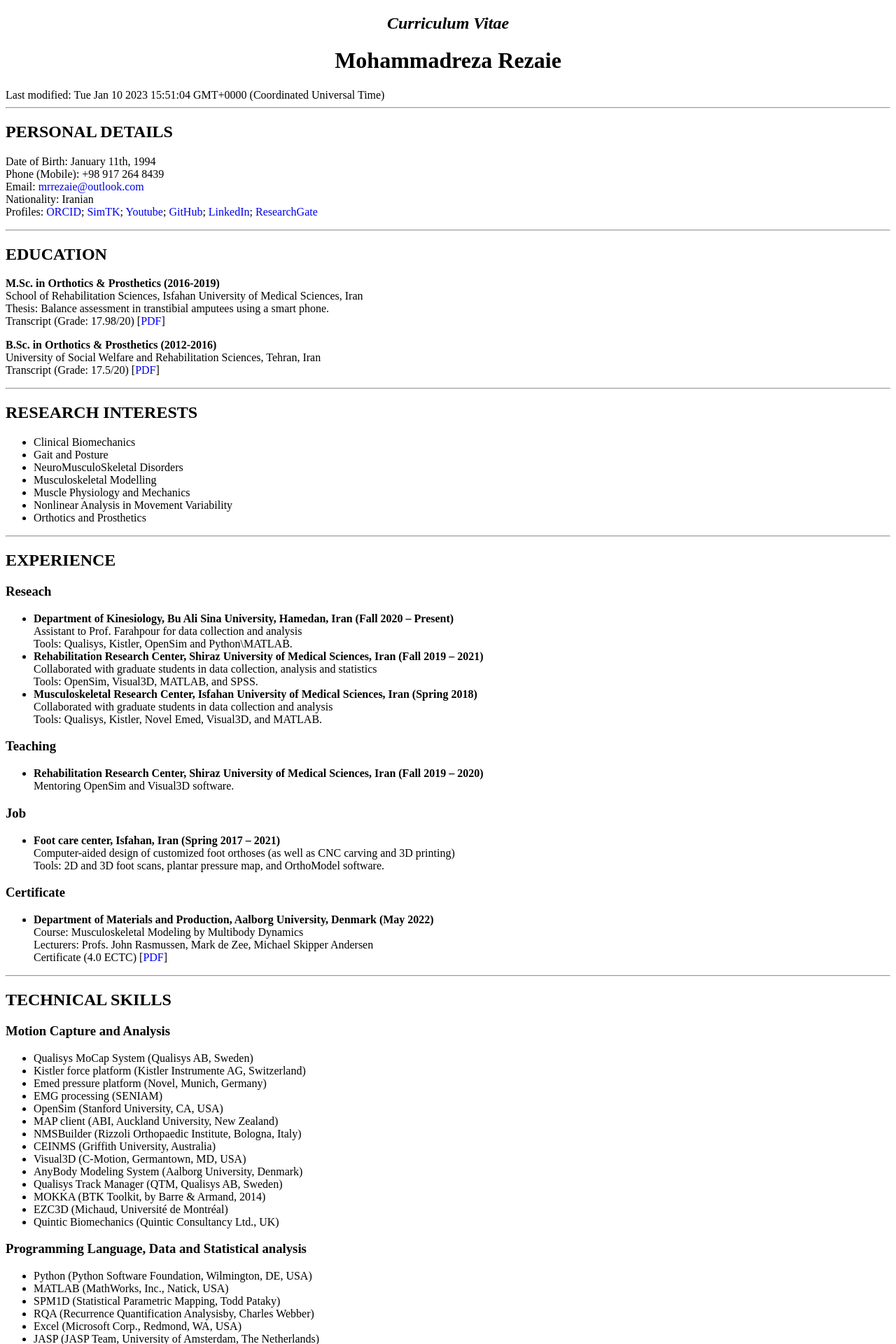
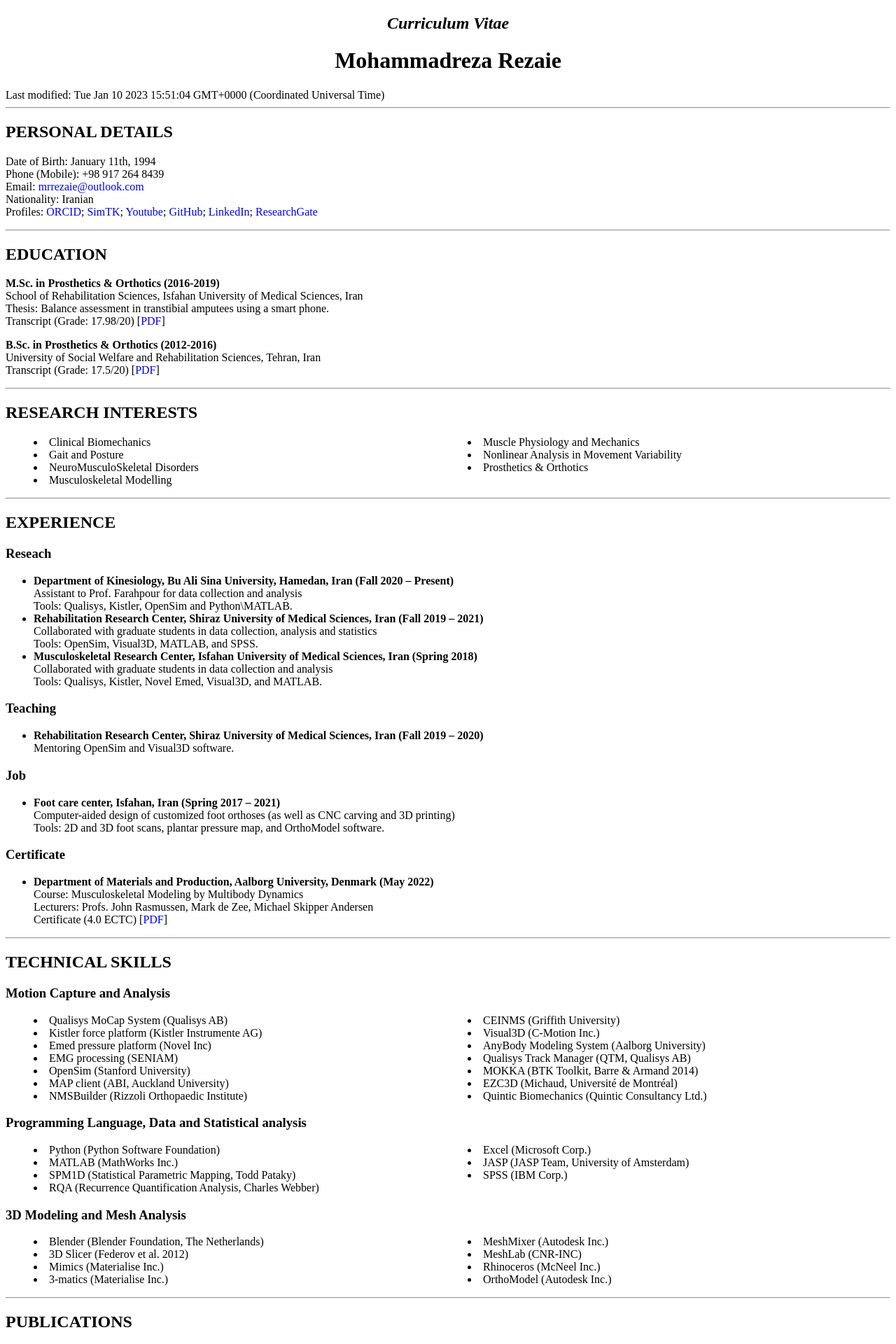
Before and after one commit to mrrezaie/mrrezaie.github.io, a Jekyll site: the page cv.html, which Jekyll copies as it is, in a window 1280 px wide. Shown: the top 1920 px of the page at 70% size. Built offline with Jekyll 4.4.1, drawn with Linux system fonts in a browser that asks for light colours; some of the changed text lies outside the part shown.

Commit message:
Update cv.html

```diff
--- a/cv.html
+++ b/cv.html
@@ -5,6 +5,13 @@
 			<meta name="Author" content="Mohammadreza Rezaie" />
 			<style  type="text/css">
 /*				body {font-family:arial;}*/
+				#ul {
+					list-style-type: disc;
+					-webkit-columns: 2;
+					-moz-columns: 2;
+					columns: 2;
+					list-style-position: inside;//this is important addition
+				}
 				a {text-decoration: none;color: #0000ee;}
 				a:hover {text-decoration: underline;}
 			</style>
@@ -41,25 +48,25 @@
 
 
 <h2> <b>EDUCATION</b> </h2>
-<p> <b>M.Sc. in Orthotics & Prosthetics (2016-2019)</b>
+<p> <b>M.Sc. in Prosthetics & Orthotics (2016-2019)</b>
 	<br>School of Rehabilitation Sciences, Isfahan University of Medical Sciences, Iran
 	<br>Thesis: Balance assessment in transtibial amputees using a smart phone.
 	<br>Transcript (Grade: 17.98/20) [<a href="about/files/MSc_EN.pdf" target="_blank" rel="noopener noreferrer">PDF</a>]</p>
-<p> <b>B.Sc. in Orthotics & Prosthetics (2012-2016)</b>
+<p> <b>B.Sc. in Prosthetics & Orthotics (2012-2016)</b>
 	<br>University of Social Welfare and Rehabilitation Sciences, Tehran, Iran
 	<br>Transcript (Grade: 17.5/20) [<a href="about/files/BSc_EN.pdf" target="_blank" rel="noopener noreferrer">PDF</a>]</p>
 <hr>
 
 
 <h2> <b>RESEARCH INTERESTS</b> </h2>
-<ul>
+<ul id='ul'>
 	<li>Clinical Biomechanics</li>
 	<li>Gait and Posture</li>
 	<li>NeuroMusculoSkeletal Disorders</li>
 	<li>Musculoskeletal Modelling</li>
 	<li>Muscle Physiology and Mechanics</li>
 	<li>Nonlinear Analysis in Movement Variability</li>
-	<li>Orthotics and Prosthetics</li> </ul>
+	<li>Prosthetics & Orthotics</li> </ul>
 <hr>
 
 
@@ -99,42 +106,42 @@
 <h2> <b>TECHNICAL SKILLS</b> </h2>
 
 <h3> <b>Motion Capture and Analysis</b> </h3>
-<ul>
-	<li>Qualisys MoCap System (Qualisys AB, Sweden) </li>
-	<li>Kistler force platform (Kistler Instrumente AG, Switzerland) </li>
-	<li>Emed pressure platform (Novel, Munich, Germany) </li>
+<ul id='ul'>
+	<li>Qualisys MoCap System (Qualisys AB) </li>
+	<li>Kistler force platform (Kistler Instrumente AG) </li>
+	<li>Emed pressure platform (Novel Inc) </li>
 	<li>EMG processing (SENIAM) </li>
-	<li>OpenSim (Stanford University, CA, USA) </li>
-	<li>MAP client (ABI, Auckland University, New Zealand) </li>
-	<li>NMSBuilder (Rizzoli Orthopaedic Institute, Bologna, Italy) </li>
-	<li>CEINMS (Griffith University, Australia) </li>
-	<li>Visual3D (C-Motion, Germantown, MD, USA) </li>
-	<li>AnyBody Modeling System (Aalborg University, Denmark) </li>
-	<li>Qualisys Track Manager (QTM, Qualisys AB, Sweden) </li>
-	<li>MOKKA (BTK Toolkit, by Barre & Armand, 2014) </li>
+	<li>OpenSim (Stanford University) </li>
+	<li>MAP client (ABI, Auckland University) </li>
+	<li>NMSBuilder (Rizzoli Orthopaedic Institute) </li>
+	<li>CEINMS (Griffith University) </li>
+	<li>Visual3D (C-Motion Inc.) </li>
+	<li>AnyBody Modeling System (Aalborg University) </li>
+	<li>Qualisys Track Manager (QTM, Qualisys AB) </li>
+	<li>MOKKA (BTK Toolkit, Barre & Armand 2014) </li>
 	<li>EZC3D (Michaud, Université de Montréal) </li>
-	<li>Quintic Biomechanics (Quintic Consultancy Ltd., UK) </li> </ul>
+	<li>Quintic Biomechanics (Quintic Consultancy Ltd.) </li> </ul>
 
 <h3> <b>Programming Language, Data and Statistical analysis</b> </h3>
-<ul>
-	<li>Python (Python Software Foundation, Wilmington, DE, USA) </li>
-	<li>MATLAB (MathWorks, Inc., Natick, USA) </li>
+<ul id='ul'>
+	<li>Python (Python Software Foundation) </li>
+	<li>MATLAB (MathWorks Inc.) </li>
 	<li>SPM1D (Statistical Parametric Mapping, Todd Pataky) </li>
-	<li>RQA (Recurrence Quantification Analysisby, Charles Webber) </li>
-	<li>Excel (Microsoft Corp., Redmond, WA, USA) </li>
-	<li>JASP (JASP Team, University of Amsterdam, The Netherlands) </li>
-	<li>SPSS (IBM Corp., Armonk, NY, USA) </li> </ul>
+	<li>RQA (Recurrence Quantification Analysis, Charles Webber) </li>
+	<li>Excel (Microsoft Corp.) </li>
+	<li>JASP (JASP Team, University of Amsterdam) </li>
+	<li>SPSS (IBM Corp.) </li> </ul>
 
 <h3> <b>3D Modeling and Mesh Analysis</b> </h3>
-<ul>
-	<li>Blender (Blender Foundation, Amsterdam, The Netherlands) </li>
-	<li>3D Slicer (Federov et al. 2012, USA) </li>
-	<li>Mimics (Materialise, Leuven, Belgium) </li>
-	<li>3-matics (Materialise, Leuven, Belgium) </li>
-	<li>MeshMixer (Autodesk Inc., San Rafael, CA) </li>
-	<li>MeshLab (Visual Computing Lab–ISTI–CNR Pisa, Italy) </li>
-	<li>Rhinoceros (McNeel, Seattle, WA) </li>
-	<li>OrthoModel (Delcam Plc, Birmingham, UK) </li> </ul>
+<ul id='ul'>
+	<li>Blender (Blender Foundation, The Netherlands) </li>
+	<li>3D Slicer (Federov et al. 2012) </li>
+	<li>Mimics (Materialise Inc.) </li>
+	<li>3-matics (Materialise Inc.) </li>
+	<li>MeshMixer (Autodesk Inc.) </li>
+	<li>MeshLab (CNR-INC) </li>
+	<li>Rhinoceros (McNeel Inc.) </li>
+	<li>OrthoModel (Autodesk Inc.) </li> </ul>
 <hr>
 
 
@@ -159,18 +166,19 @@
 <p> <b>Rezaie, M.</b>, Haghighat, F. (May 2022). The Influence of Different Normalization Methods on Cross Recurrence Quantification Analysis. 7th Conference in Human Movement Variability (virtual poster presentation), University of Nebraska at Omaha, USA [<a href="about/files/UNO_congress_poster.pdf" target="_blank" rel="noopener noreferrer">PDF</a>]. Certificate [<a href="about/files/UNO_poster_May_2022_Certificate_Signed.pdf" target="_blank" rel="noopener noreferrer">PDF</a>]</p>
 <hr>
 
-<h2> <b>PROJECTS</b> </h2>
-<p> <b>Rezaie, M.</b> (2022). Fit a Sphere or Cylinder into meshes [<a href="https://github.com/mrrezaie/fitSphereCylinder" target="_blank" rel="noopener noreferrer">Link</a>]</p>
-<p> <b>Rezaie, M.</b> (2022). Custom Static Optimization  [<a href="https://github.com/mrrezaie/CustomStaticOptimization" target="_blank" rel="noopener noreferrer">Link</a>]</p>
-<p> <b>Rezaie, M.</b> (2022). OpenSim Workflow in Qualisys Track Manager Project Automation Framework.  [<a href="https://github.com/mrrezaie/Qualisys_OpenSim" target="_blank" rel="noopener noreferrer">Link</a>]</p>
+<h2> <b>SAMPLE PROJECTS</b> </h2>
+<p> <b>Rezaie, M.</b> (2022). Fitting Sphere or Cylinder into meshes [<a href="https://github.com/mrrezaie/fitSphereCylinder" target="_blank" rel="noopener noreferrer">Link</a>].</p>
+<p> <b>Rezaie, M.</b> (2022). Custom Static Optimization [<a href="https://github.com/mrrezaie/CustomStaticOptimization" target="_blank" rel="noopener noreferrer">Link</a>].</p>
+<p> <b>Rezaie, M.</b> (2022). OpenSim Workflow in Qualisys Track Manager Project Automation Framework [<a href="https://github.com/mrrezaie/Qualisys_OpenSim" target="_blank" rel="noopener noreferrer">Link</a>].</p>
+<p> <b>Rezaie, M.</b> (2021). Non-linear tools; Max Lyapunov Exponent [<a href="https://gist.github.com/mrrezaie/98f93a8a3209ec9ad10062aec283a40f" target="_blank" rel="noopener noreferrer">Link</a>], (cross) Recurrence Quantification Analysis [<a href="https://gist.github.com/mrrezaie/f10f26e9a815a892d2235212084046dc" target="_blank" rel="noopener noreferrer">Link</a>], (cross) Sample Entropy [<a href="https://gist.github.com/mrrezaie/00296b8a1131eb41c1cf425c0f6ce048" target="_blank" rel="noopener noreferrer">Link</a>].</p>
 <hr>
 
 
 <h2> <b>REFERENCES</b> </h2>
-<p> <b>Ebrahim Sadeghi-demneh</b>, Associate Professor
+<!-- <p> <b>Ebrahim Sadeghi-demneh</b>, Associate Professor
 	<br>Musculoskeletal Research Center, School of Rehabilitation Sciences
 	<br>Isfahan University of Medical Sciences, Iran
-	<br>Email: <a href="mailto:sadeghi@rehab.mui.ac.ir" target="_blank" rel="noopener noreferrer">sadeghi@rehab.mui.ac.ir</a> </p>
+	<br>Email: <a href="mailto:sadeghi@rehab.mui.ac.ir" target="_blank" rel="noopener noreferrer">sadeghi@rehab.mui.ac.ir</a> </p> -->
 <p> <b>Nader Farahpour</b>, Professor
 	<br>Department of Kinesiology, Faculty of Physical Education and Sport Sciences
 	<br>Bu Ali Sina University, Hamedan, Iran
```
